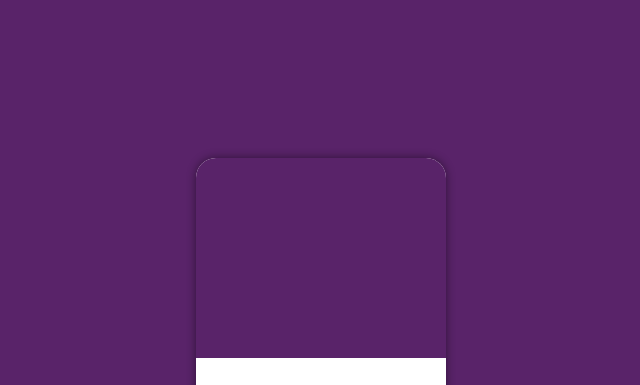
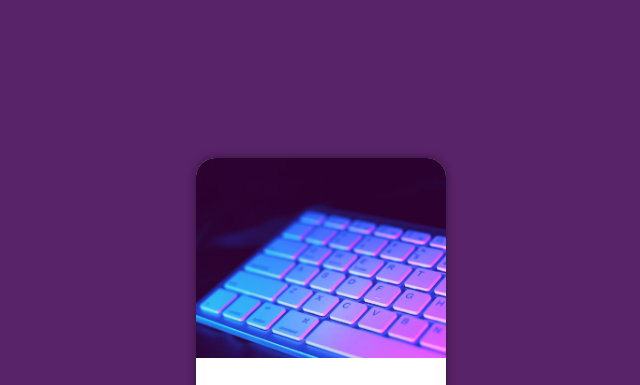
Before and after one commit to Vitor-ghost/projeto-login, a plain HTML site: page index.html in a window 1280 px wide. Shown: the top 385 px of the page, without its empty margins (327-967 px from the left). Drawn offline with Linux system fonts and the light colour scheme.

Commit message:
arrumando...

```diff
--- a/estilos/style.css
+++ b/estilos/style.css
@@ -42,7 +42,7 @@ section#login{
 
 section#login > div#imagem{
     display: block;
-    background: #592369 url(../imagens/wave.jpg.jpeg) no-repeat;
+    background: #592369 url(../imagens/pexels-shottrotter.jpg) no-repeat;
     background-size: cover;
     height: 200px;
     background-position: center center;
```
Also changed, not shown: imagens/pexels-shottrotter.jpg (added).
